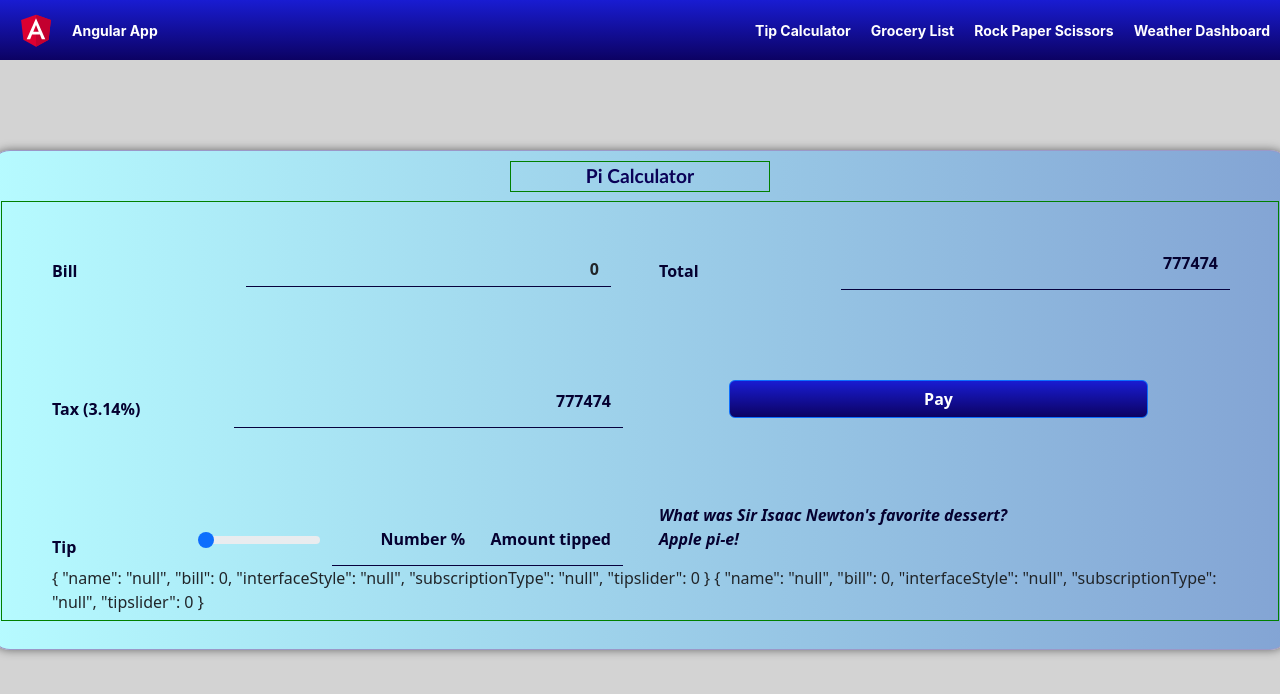
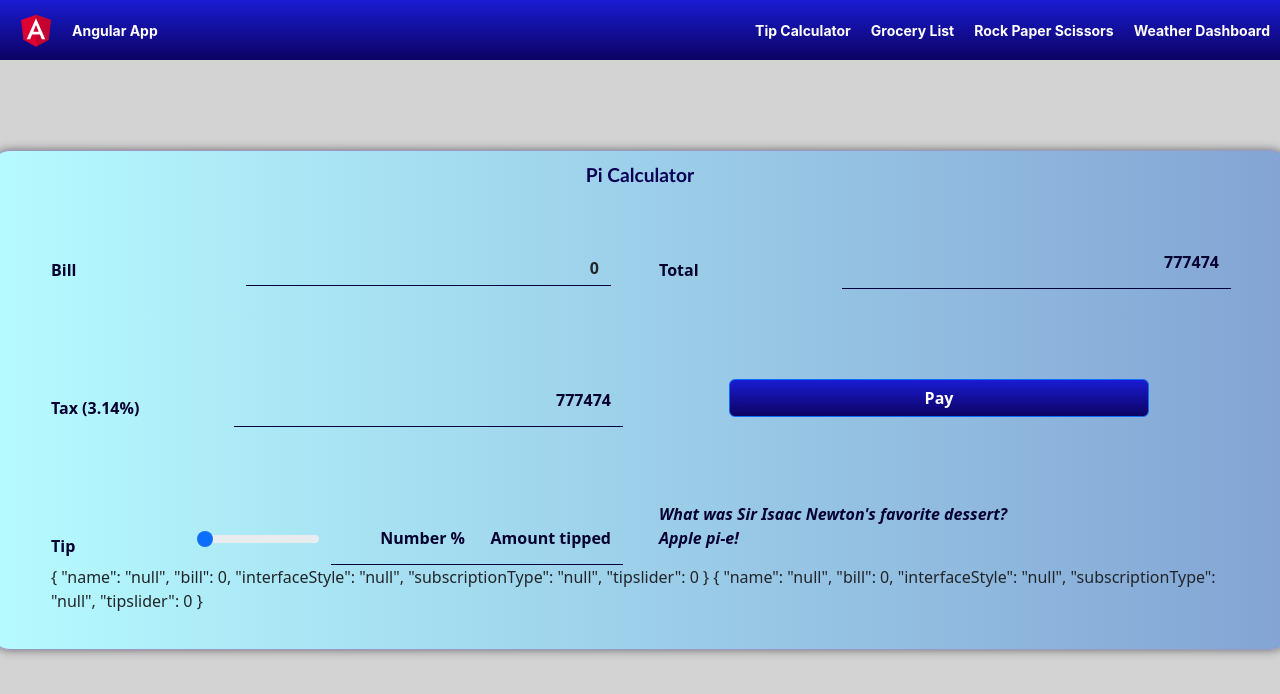
Before and after one commit to rueilmanzambi/appDemo, an Angular app: page /calculator in a window 1280 px wide. Shown: the top 694 px of the page. Built offline with nearby package versions, Linux system fonts and the light colour scheme.

Commit message:
checked  with work computer

```diff
--- a/src/app/calculator/calculator.component.css
+++ b/src/app/calculator/calculator.component.css
@@ -22,7 +22,6 @@
 }
 
 .calc-header {
-    border: 1px solid green;
     width: 20%;
     font-weight:bolder;
     font-size: larger;
@@ -35,7 +34,6 @@
 }
 
 .calc-body {
-    border: 1px solid green;
     height: 420px;
     margin-top: 40px;
     display: flex;
```
